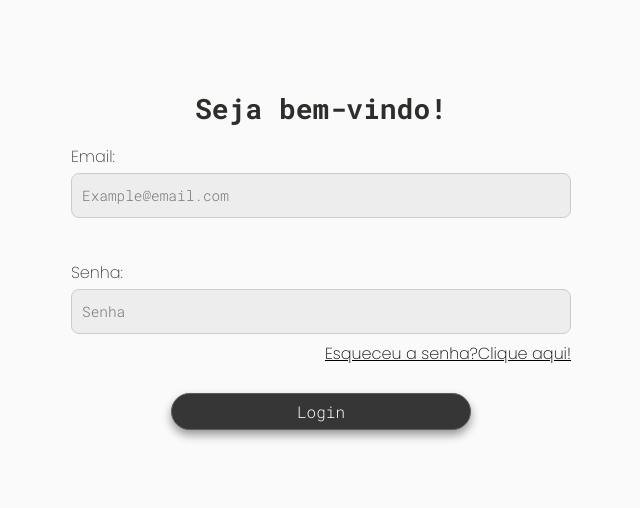
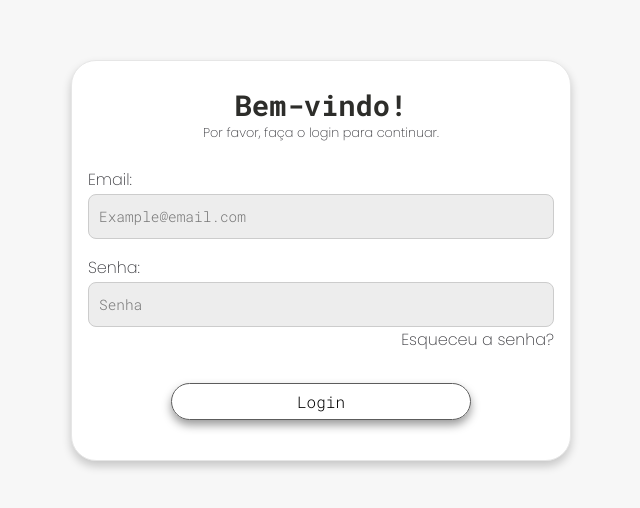
Before and after one commit to william-ks/storeSystem-front, a React (Create React App) app: page / in a window 1280 px wide. Shown: the part 140-648 px from the top of the page, without its empty margins (319-959 px from the left). Built offline with nearby package versions, Linux system fonts and the light colour scheme.

Commit message:
style: estilização pagina login

```diff
--- a/src/pages/login/index.jsx
+++ b/src/pages/login/index.jsx
@@ -1,44 +1,80 @@
+import { useRef } from "react";
+import Container from "./style";
+import useUser from "../../hooks/useUser";
+import { useNavigate } from "react-router-dom";
 import { useState } from "react";
-import Container from "./style";
-
-
 
 export default function Login() {
-  const [email, setEmail] = useState("");
-  const [password, setPassword] = useState("");
+  const email = useRef(null);
+  const password = useRef(null);
+  const [buttonUp, setButtonUp] = useState(true);
 
-  function validations() {
-    return email.length > 0 && password.length > 0
+  const navigate = useNavigate();
+  const { login } = useUser();
+
+  const handleSubmit = async (e) => {
+    e.preventDefault();
+
+    const form = {
+      email,
+      password,
+    };
+
+    if (!(await login(form))) {
+      navigate("/clientes");
     }
-
-  function handleSubmit(e) {
-    e.preventDefault();
-  }
+  };
 
   return (
     <Container>
-      <form onSubmit={handleSubmit} className="loginForm">
-        <h2>Seja bem-vindo!</h2>
-        <p>Email:</p>
+      <div className="center">
+        <div className="boxForm">
+          <h2 className="title">Bem-vindo!</h2>
+          <p className="subTitle">Por favor, faça o login para continuar.</p>
+
+          <form
+            onSubmit={handleSubmit}
+            className="loginForm"
+            onChange={() =>
+              setButtonUp(
+                email.current.value.length <= 0 ||
+                  password.current.value.length <= 0
+              )
+            }
+          >
+            <label htmlFor="email">
+              <p className="inputTitle">Email:</p>
               <input
+                className="loginFirstInput"
                 type="email"
-          value={email}
+                ref={email}
+                id="email"
                 placeholder="Example@email.com"
-          onChange={e => setEmail(e.target.value)}
                 required
-          className="loginFirstInput"
               />
-        <p>Senha:</p>
+            </label>
+
+            <label htmlFor="password">
+              <p className="inputTitle">Senha:</p>
               <input
                 type="password"
-          value={password}
+                ref={password}
+                id="password"
                 placeholder="Senha"
-          onChange={e => setPassword(e.target.value)}
                 required
               />
-        <a href="">Esqueceu a senha?Clique aqui!</a>
-        <button disabled={!validations()}>Login</button>
+
+              <div className="forget">
+                <a href="" className="">
+                  Esqueceu a senha?
+                </a>
+              </div>
+            </label>
+
+            <button disabled={buttonUp}>Login</button>
           </form>
+        </div>
+      </div>
     </Container>
   );
 }
--- a/src/pages/login/style.js
+++ b/src/pages/login/style.js
@@ -1,51 +1,94 @@
 import styled from "styled-components";
+import { darken, shade } from "polished";
 
-const Container = styled.div`
+const backgroundButton = (p) => {
+  return p.theme.title === "light"
+    ? "transparent"
+    : p.theme.colors.button.background;
+};
+
+const textButton = (p) => {
+  return p.theme.title === "light" ? "black" : p.theme.colors.button.text;
+};
+
+const Container = styled.main`
+  && {
     min-height: 100vh;
-
+    padding: 0;
     display: flex;
     flex-direction: column;
     justify-content: center;
     align-items: center;
+    background-color: ${(p) => shade(0.01, p.theme.colors.background)};
+  }
 
+  && > .center {
+    display: flex;
+    justify-content: center;
+    align-items: center;
+  }
+
+  .boxForm {
+    width: clamp(250px, 100%, 500px);
+    padding: 25px 16px;
+    border-radius: 25px;
+    background-color: ${(p) => p.theme.colors.backgroundDiv};
+    box-shadow: 0 5px 10px ${(p) => p.theme.colors.shadow};
+    border: 1px solid ${(p) => darken(0.1, p.theme.colors.backgroundDiv)};
+  }
+
+  label {
+    width: 100%;
+    user-select: none;
+  }
+
+  .title {
+    font-weight: 700;
     text-align: center;
+    font-family: ${(p) => p.theme.fonts.roboto};
+    font-size: 1.8rem;
+  }
 
-    h2{
-        font-weight: 700;
-        font-family: ${(p) => p.theme.fonts.roboto};
-        font-size: 1.75rem;
-    }
+  .subTitle {
+    font-weight: ${(p) => (p.theme.title === "light" ? "200" : "100")};
+    font-family: ${(p) => p.theme.fonts.poppins};
+    text-align: center;
+    font-size: 0.8rem;
+    margin-bottom: 25px;
+  }
 
-    p{
-        text-align: left;
-        margin-bottom: -15px;
-    }
+  .loginForm {
+    width: 100%;
+    display: flex;
+    flex-direction: column;
+    gap: 16px;
+  }
 
-    .loginFirstInput{
-        margin-bottom: 25px;
-    }
+  .inputTitle {
+    text-align: left;
+    font-size: 1rem;
+  }
 
-    a{
-        text-align: right;
-        display: block;
-        margin-top: -10px;
-        margin-bottom: 10px;
-        text-decoration: underline;
-    }
+  .forget {
+    width: 100%;
+    text-align: right;
+  }
 
-    .loginForm {
-        width: clamp(130px, 90%, 500px);
-        height: 100%;
-        display: flex;
-        flex-direction: column;
-        gap: 17px;
+  .forget a {
+    color: ${(p) => p.theme.colors.text.secondary};
+  }
 
-    }
+  .forget a:hover {
+    color: ${(p) => p.theme.colors.primary};
+  }
 
-    button{
-        width: clamp(100px, 75%, 300px);
-        margin: 0 auto;
-    }
+  button {
+    width: clamp(100px, 75%, 300px);
+    margin: 15px auto;
+    text-align: center;
+    background-color: ${(p) => backgroundButton(p)};
+    color: ${(p) => textButton(p)};
+  }
 `;
 
 export default Container;
--- a/src/style/global.js
+++ b/src/style/global.js
@@ -49,15 +49,19 @@ const GlobalStyle = createGlobalStyle`
     box-shadow: 0 5px 10px ${(p) => shade(0.25, p.theme.colors.shadow)};
   }
 
-  button:hover{
+  button:not(:disabled):hover{
     position: relative;
     transform: scale(1.04);
     box-shadow: 0 5px 10px ${(p) => shade(0.15, p.theme.colors.shadow)};
   }
 
-  button:active{
+  button:not(:disabled):active{
     transform: scale(1);
     box-shadow: 0 5px 10px ${(p) => shade(0.25, p.theme.colors.shadow)};
+  }
+
+  button:disabled{
+    cursor: not-allowed;
   }
 
   input, select, textarea{
```
Lines whose indentation alone changed are shown as unchanged.
